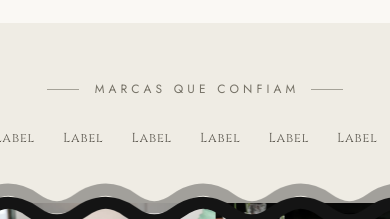
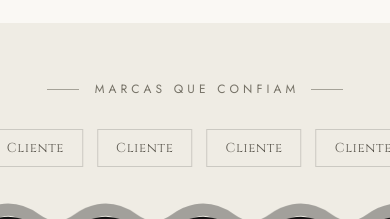
Before and after one commit to rsorian0/lf-lp, a React (Vite) app: page / in a window 390 px wide. Shown: the part 3520-3739 px from the top of the page. Built offline with nearby package versions, Linux system fonts and the light colour scheme.

Commit message:
Marcas que confiam: placeholder volta a ter caixa (borda) e texto vira 'Cliente'

```diff
--- a/src/App.css
+++ b/src/App.css
@@ -249,13 +249,14 @@ nav a.active{ opacity:1; }
 }
 .logos.in-view{ opacity:1; transform:scale(1); }
 .logos-track{
-  display:flex; align-items:center; gap:52px; width:max-content;
+  display:flex; align-items:center; gap:24px; width:max-content;
   animation: logos-scroll 32s linear infinite;
 }
 .logos-track:hover{ animation-play-state: paused; }
 .logo-label{
   flex:none; white-space:nowrap;
-  font-family:'Cinzel', serif; font-size:15px; letter-spacing:0.05em; color:#5c584f;
+  font-family:'Cinzel', serif; font-size:14px; letter-spacing:0.05em; color:#5c584f;
+  border:1px solid rgba(20,20,20,0.16); padding:11px 26px;
 }
 @keyframes logos-scroll{
   from{ transform:translateX(0); }
@@ -469,8 +470,8 @@ footer{ background: var(--paper-2); padding:64px 60px 28px; }
 
   .clientes{ padding:60px 0; }
   .clientes .eyebrow-flanked{ padding:0 24px; }
-  .logos-track{ gap:28px; }
-  .logo-label{ font-size:13px; }
+  .logos-track{ gap:14px; }
+  .logo-label{ font-size:13px; padding:9px 18px; }
 
   .quote{ padding:70px 24px; }
   .quote-grid{ grid-template-columns:1fr; gap:44px; max-width:420px; }
--- a/src/components/Clientes.jsx
+++ b/src/components/Clientes.jsx
@@ -1,8 +1,8 @@
 import useReveal from '../hooks/useReveal';
 
 // Placeholder: aqui entram os SVGs de cada marca cliente. Até lá, repete
-// "Label" no lugar dos nomes reais.
-const CLIENTS = Array(10).fill('Label');
+// "Cliente" no lugar dos nomes reais.
+const CLIENTS = Array(10).fill('Cliente');
 
 export default function Clientes() {
   const [ref, inView] = useReveal();
```
